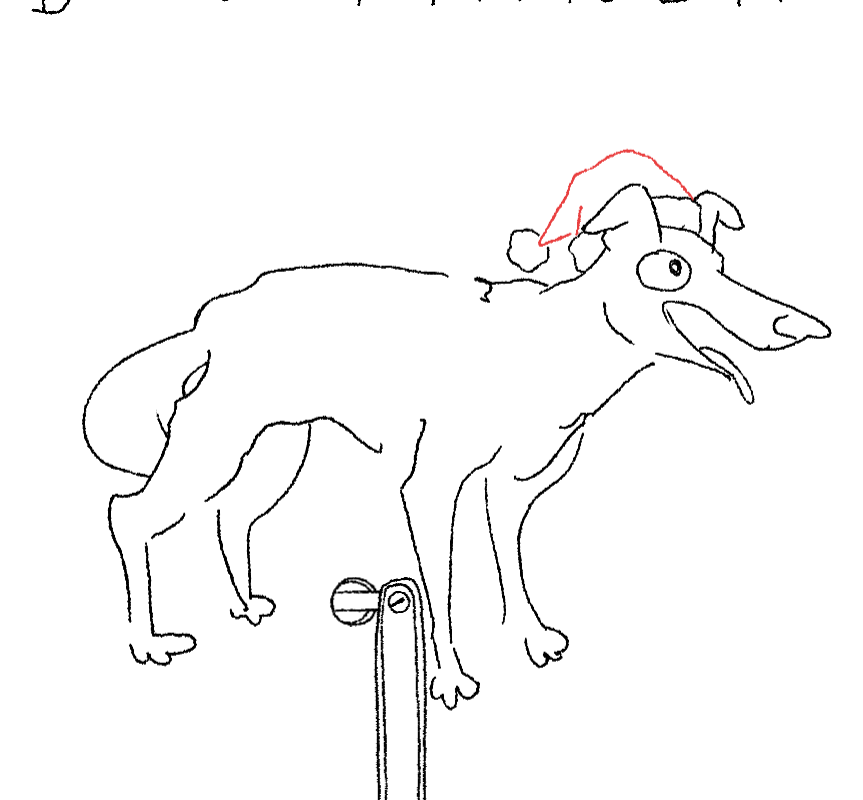
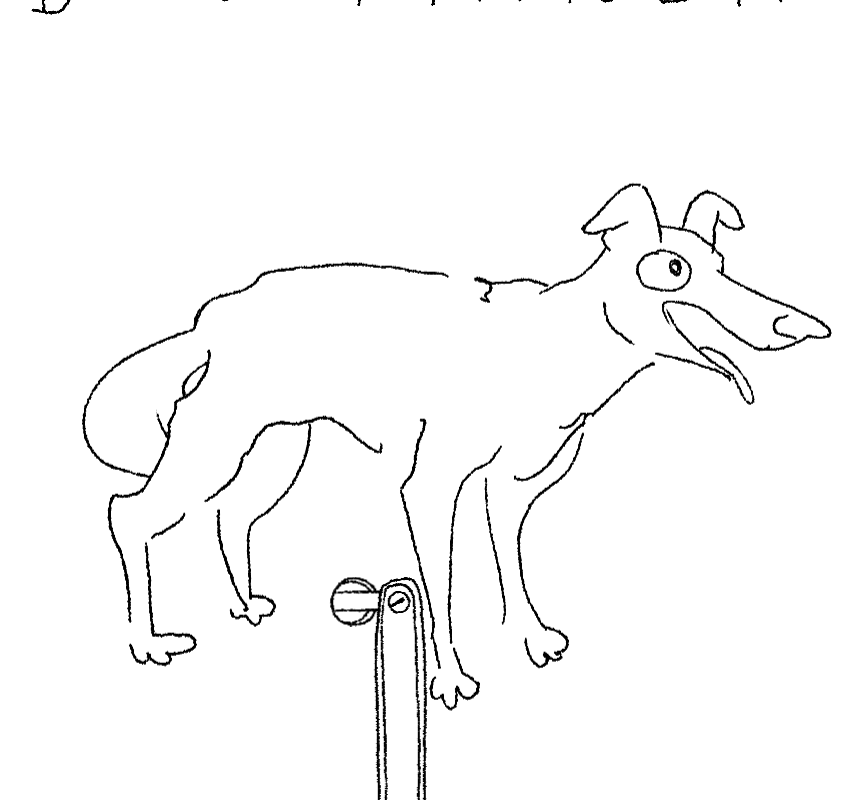
Before and after one commit to TodePond/pigen-palace, a plain HTML site: page dogspinner/index.html in a window 1280 px wide. Shown: the whole page, without its empty margins (238-1101 px from the left). Drawn offline with Linux system fonts and the light colour scheme.

Commit message:
de-festive

```diff
--- a/dogspinner/script.js
+++ b/dogspinner/script.js
@@ -887,16 +887,16 @@ function getFramePaths({ base, count, type, pad }) {
   titleBoil.dummy.shortScale = 0.7;
 
   const handleBoil = new AnimatedSprite({
+    frames: [
+      "assets/handle/handle-0.png",
+      "assets/handle/handle-1.png",
+      "assets/handle/handle-2.png",
+    ],
     // frames: [
-    //   "assets/handle/handle-0.png",
-    //   "assets/handle/handle-1.png",
-    //   "assets/handle/handle-2.png",
+    //   "assets/handle/251012 Dogspinner Handle Festive_00000.png",
+    //   "assets/handle/251012 Dogspinner Handle Festive_00001.png",
+    //   "assets/handle/251012 Dogspinner Handle Festive_00002.png",
     // ],
-    frames: [
-      "assets/handle/251012 Dogspinner Handle Festive_00000.png",
-      "assets/handle/251012 Dogspinner Handle Festive_00001.png",
-      "assets/handle/251012 Dogspinner Handle Festive_00002.png",
-    ],
     fps: 8,
   });
   handleBoil.dummy.anchorY = 0.2;
@@ -997,8 +997,8 @@ function getFramePaths({ base, count, type, pad }) {
 
   const idleAnimation = new AnimatedSprite({
     frames: getFramePaths({
-      // base: "assets/idle/250701-Dogspinner-Anim-Idle-v2_",
-      base: "assets/idle/251209-Dogspinner-Anim-Idle-FESTIVE_",
+      base: "assets/idle/250701-Dogspinner-Anim-Idle-v2_",
+      // base: "assets/idle/251209-Dogspinner-Anim-Idle-FESTIVE_",
       count: 18,
       type: "png",
       pad: 5,
@@ -1010,8 +1010,8 @@ function getFramePaths({ base, count, type, pad }) {
 
   const runAnimation = new AnimatedSprite({
     frames: getFramePaths({
-      // base: "assets/run/250701-Dogspinner-Anim-Run1-v2_",
-      base: "assets/run/251209-Dogspinner-Anim-Run1-FESTIVE_",
+      base: "assets/run/250701-Dogspinner-Anim-Run1-v2_",
+      // base: "assets/run/251209-Dogspinner-Anim-Run1-FESTIVE_",
       count: 8,
       type: "png",
       pad: 5,
@@ -1023,8 +1023,8 @@ function getFramePaths({ base, count, type, pad }) {
 
   const spinAnimation = new AnimatedSprite({
     frames: getFramePaths({
-      // base: "assets/spin/250701-Dogspinner-Anim-RunHiSpeed-v2_",
-      base: "assets/spin/251209-Dogspinner-Anim-RunHiSpeed-FESTIVE_",
+      base: "assets/spin/250701-Dogspinner-Anim-RunHiSpeed-v2_",
+      // base: "assets/spin/251209-Dogspinner-Anim-RunHiSpeed-FESTIVE_",
       count: 3,
       type: "png",
       pad: 5,
@@ -1048,8 +1048,8 @@ function getFramePaths({ base, count, type, pad }) {
 
   const transitionAnimation = new AnimatedSprite({
     frames: getFramePaths({
-      // base: "assets/transition/251012-Dogspinner-Anim-Transition-v2 Export_",
-      base: "assets/transition/251209-Dogspinner-Anim-Transition-FESTIVE_",
+      base: "assets/transition/251012-Dogspinner-Anim-Transition-v2 Export_",
+      // base: "assets/transition/251209-Dogspinner-Anim-Transition-FESTIVE_",
       count: 3,
       type: "png",
       pad: 5,
@@ -1129,10 +1129,10 @@ function getFramePaths({ base, count, type, pad }) {
   addEntity(arm);
   addEntity(blipBoil);
 
-  // const audio = new Audio("assets/music/Dogspinner Auld Lang Syne and April Showers Extended.mp3");
+  const audio = new Audio("assets/music/Dogspinner Auld Lang Syne and April Showers Extended.mp3");
   // const audio = new Audio("assets/music/God_Rest_You_Merry,_Gentlemen_1917.ogg");
   // const audio = new Audio("assets/music/LibriVox christmascarol_01_dickens_CROPPED.mp3");
-  const audio = new Audio("assets/music/doggi.mp3");
+  // const audio = new Audio("assets/music/doggi.mp3");
 
   audio.setAttribute("loop", "true");
 
```
Also changed, not shown: index.html (+1 -1 lines).
